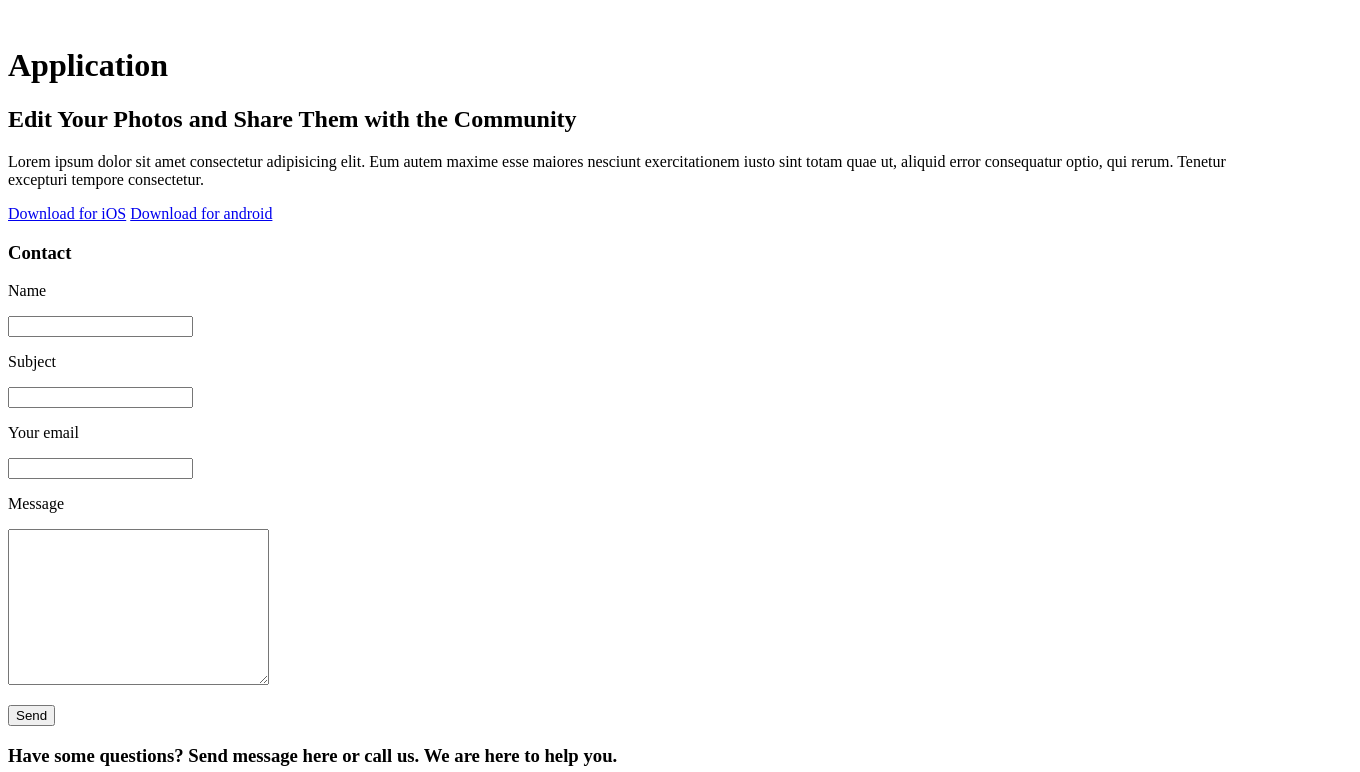
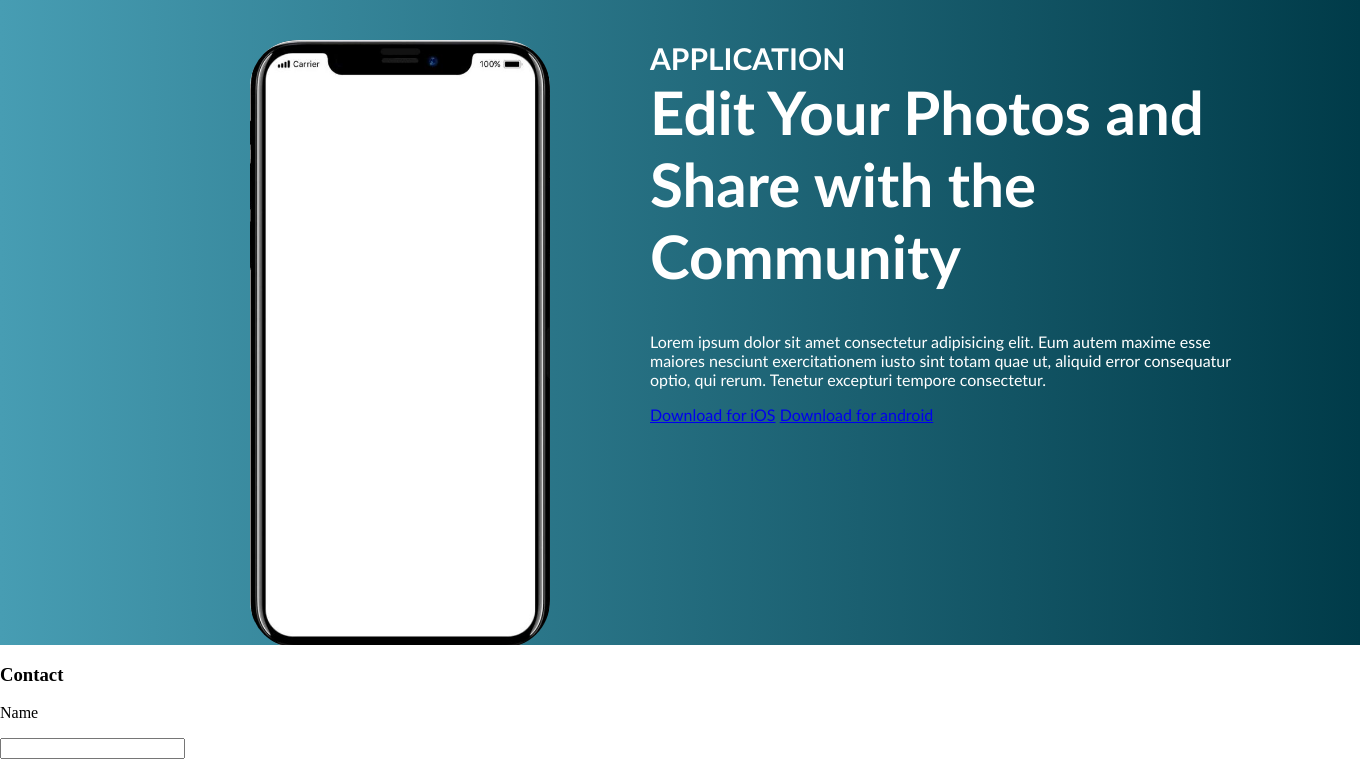
Before and after one commit to peterciprian/02_project, a plain HTML site: page contact.html in a window 1280 px wide. Shown: the top 772 px of the page, 1360 px wide, since content can reach past the window. Drawn offline with Linux system fonts and the light colour scheme.

Commit message:
added css + first image
valahova gyujteni kene a kepeket / css-eket?

```diff
--- a/contact.css
+++ b/contact.css
@@ -2,3 +2,58 @@
 
 /*will there be 1 mutual css or separate ones?
 ...just wondering   */
+
+body {
+    margin: 0;
+}
+
+/* ------- UPPER PART -------------------------------------------- */
+
+.upper {
+    padding: 40px;
+    height: 565px;
+    width: 100%;
+    background: linear-gradient(to right, rgb(71, 157, 179), rgb(0, 59, 73));
+    ;
+    margin: auto;
+    overflow: hidden;
+}
+
+.upper>div {
+    float: left;
+}
+
+.app-picture {
+    margin: 0 100px 0 210px;
+    width: 300px;
+}
+
+#iphone-pic {
+    width: 300px;
+    border-radius: 47px;
+}
+
+.app-intro {
+    font-family: 'Gill Sans', 'Gill Sans MT', Calibri, 'Trebuchet MS', sans-serif;
+    width: 600px;
+    margin: 0;
+    color: white;
+}
+
+.app-intro h1 {
+    text-transform: uppercase;
+    font-size: 30px;
+    margin: 0;
+    color: white;
+}
+
+.app-intro h2 {
+    font-size: 60px;
+    margin: 0 0 40px 0;
+}
+
+/* ------ LOWER PART ---------------------------------- */
+
+.lower {
+    clear: left;
+}
--- a/contact.html
+++ b/contact.html
@@ -19,12 +19,13 @@
     </header>
     <main>
         <div class="upper main-container">
+
             <div class="app-picture sub-container">
-                <img src="" alt="">
+                <img id="iphone-pic" src="iPhone-blank.png" alt="">
             </div>
             <div class="app-intro sub-container">
                 <h1 id="application">Application</h1>
-                <h2 id="sub-title">Edit Your Photos and Share Them with the Community</h2>
+                <h2 id="sub-title">Edit Your Photos and Share with the Community</h2>
                 <p class="description">Lorem ipsum dolor sit amet consectetur adipisicing elit. Eum autem maxime esse maiores nesciunt exercitationem
                     iusto sint totam quae ut, aliquid error consequatur optio, qui rerum. Tenetur excepturi tempore consectetur.</p>
                 <p>
```
Also changed, not shown: iPhone-blank.png (added).
